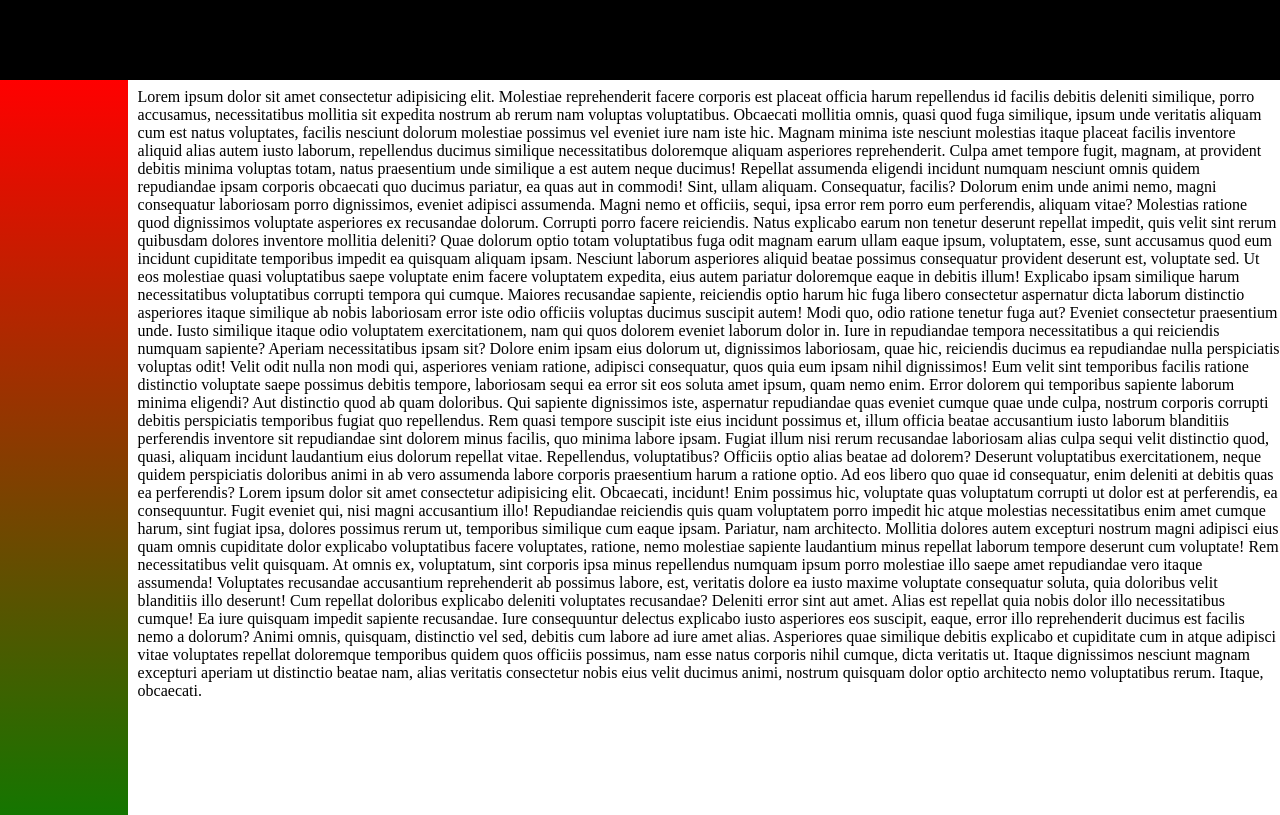
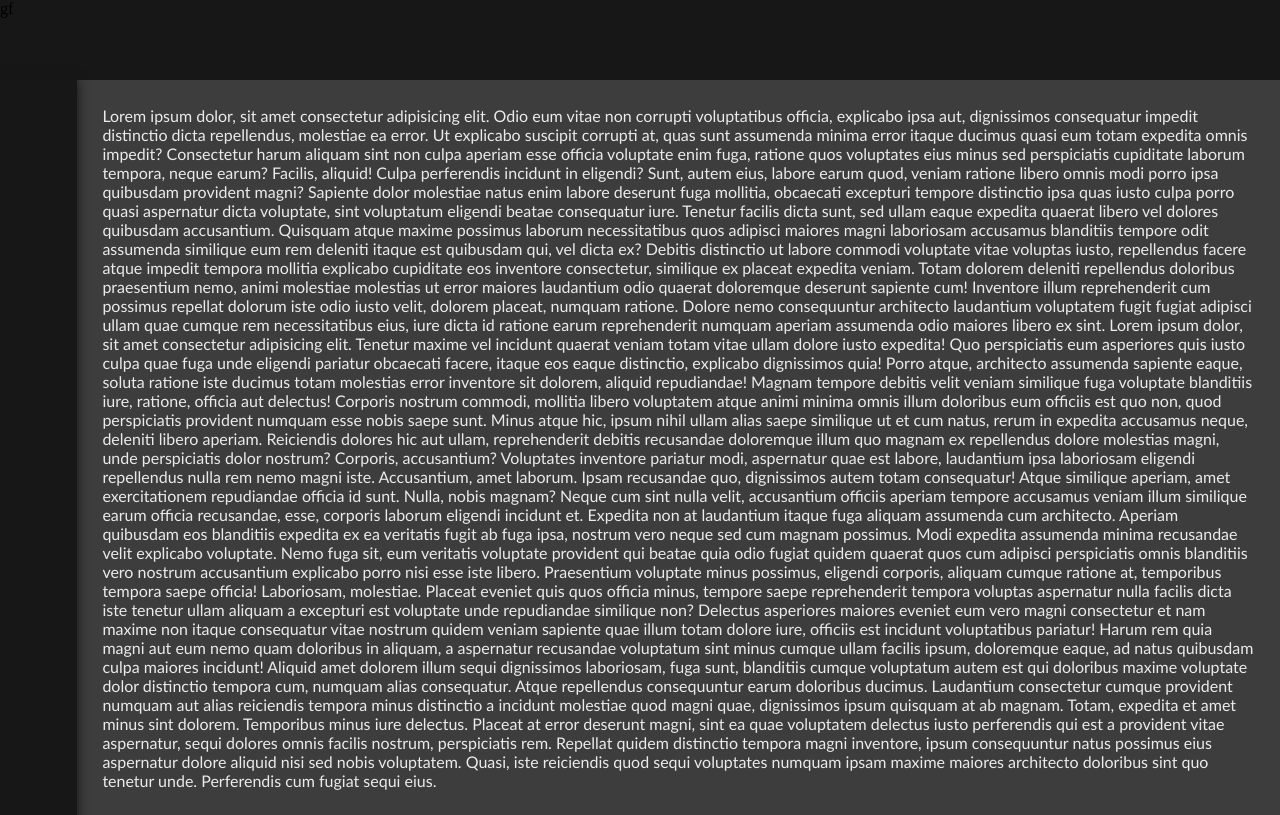
Before and after one commit to Apricitine/apricite, a Nuxt app: page / in a window 1280 px wide. Built offline with nearby package versions, Linux system fonts and the light colour scheme.

Commit message:
🖌️More Page Beautification🖌️

```diff
--- a/app.vue
+++ b/app.vue
@@ -27,10 +27,10 @@
 
 section.top-nav-container {
   height: 10vh;
+  min-height: 60px;
 }
 
 main.content {
-  margin-left: $sidebar-width + 0.75vw;
-  margin-top: 1vh;
+  height: 100%;
 }
 </style>
--- a/assets/sass/base.scss
+++ b/assets/sass/base.scss
@@ -1,5 +1,7 @@
 @import "@/assets/sass/mixins.scss";
 @import "@/assets/sass/variables.scss";
+
+$scrollbar-min-width: $gui-min - 42px;
 
 *, *::before, *::after {
   box-sizing: border-box;
@@ -10,6 +12,7 @@ body {
 }
 
 ::-webkit-scrollbar {
+  min-width: $scrollbar-min-width;
   width: $scrollbar-width;
 }
 
@@ -20,9 +23,13 @@ body {
 ::-webkit-scrollbar-thumb {
   background: $scrollbar-accent;
   border-radius: 12px;
-  width: $scrollbar-width - 0.5vw;
+  transition: background 1s;
+  background-clip: content-box;
+  border: ($scrollbar-width - calc($scrollbar-width * 0.75)) solid transparent;
+
+  &:hover {
+    background: $scrollbar-accent-hover;
+    background-clip: content-box;
+    border: ($scrollbar-width - calc($scrollbar-width * 0.7625)) solid transparent;
+  }
 }
-
-::-webkit-scrollbar-thumb:hover {
-  background: #555;
-}
--- a/assets/sass/mixins.scss
+++ b/assets/sass/mixins.scss
@@ -0,0 +1,11 @@
+@mixin page-base($bg-color: $accent-dark2) {
+  div.container {
+    background: $bg-color;
+    margin-left: max($sidebar-width, $gui-min);
+    height: 100%;
+
+    main {
+      padding: 2vw;
+    }
+  }
+}
--- a/components/Sidebar.vue
+++ b/components/Sidebar.vue
@@ -15,8 +15,10 @@
 
 
 aside.sidebar {
-  background: linear-gradient(red, green);
+  background: $accent-dark1;
+  box-shadow: 1px 0px 10px $accent-dark1;
   width: $sidebar-width;
+  min-width: $gui-min;
   height: 100%;
   position: fixed;
 }
--- a/pages/index.vue
+++ b/pages/index.vue
@@ -1,71 +1,82 @@
 <template>
-  <div class="sample-container">
-    Lorem ipsum dolor sit amet consectetur adipisicing elit. Molestiae reprehenderit facere corporis est placeat officia
-    harum repellendus id facilis debitis deleniti similique, porro accusamus, necessitatibus mollitia sit expedita
-    nostrum ab rerum nam voluptas voluptatibus. Obcaecati mollitia omnis, quasi quod fuga similique, ipsum unde
-    veritatis aliquam cum est natus voluptates, facilis nesciunt dolorum molestiae possimus vel eveniet iure nam iste
-    hic. Magnam minima iste nesciunt molestias itaque placeat facilis inventore aliquid alias autem iusto laborum,
-    repellendus ducimus similique necessitatibus doloremque aliquam asperiores reprehenderit. Culpa amet tempore fugit,
-    magnam, at provident debitis minima voluptas totam, natus praesentium unde similique a est autem neque ducimus!
-    Repellat assumenda eligendi incidunt numquam nesciunt omnis quidem repudiandae ipsam corporis obcaecati quo ducimus
-    pariatur, ea quas aut in commodi! Sint, ullam aliquam. Consequatur, facilis? Dolorum enim unde animi nemo, magni
-    consequatur laboriosam porro dignissimos, eveniet adipisci assumenda. Magni nemo et officiis, sequi, ipsa error rem
-    porro eum perferendis, aliquam vitae? Molestias ratione quod dignissimos voluptate asperiores ex recusandae dolorum.
-    Corrupti porro facere reiciendis. Natus explicabo earum non tenetur deserunt repellat impedit, quis velit sint rerum
-    quibusdam dolores inventore mollitia deleniti? Quae dolorum optio totam voluptatibus fuga odit magnam earum ullam
-    eaque ipsum, voluptatem, esse, sunt accusamus quod eum incidunt cupiditate temporibus impedit ea quisquam aliquam
-    ipsam. Nesciunt laborum asperiores aliquid beatae possimus consequatur provident deserunt est, voluptate sed. Ut eos
-    molestiae quasi voluptatibus saepe voluptate enim facere voluptatem expedita, eius autem pariatur doloremque eaque
-    in debitis illum! Explicabo ipsam similique harum necessitatibus voluptatibus corrupti tempora qui cumque. Maiores
-    recusandae sapiente, reiciendis optio harum hic fuga libero consectetur aspernatur dicta laborum distinctio
-    asperiores itaque similique ab nobis laboriosam error iste odio officiis voluptas ducimus suscipit autem! Modi quo,
-    odio ratione tenetur fuga aut? Eveniet consectetur praesentium unde. Iusto similique itaque odio voluptatem
-    exercitationem, nam qui quos dolorem eveniet laborum dolor in. Iure in repudiandae tempora necessitatibus a qui
-    reiciendis numquam sapiente? Aperiam necessitatibus ipsam sit? Dolore enim ipsam eius dolorum ut, dignissimos
-    laboriosam, quae hic, reiciendis ducimus ea repudiandae nulla perspiciatis voluptas odit! Velit odit nulla non modi
-    qui, asperiores veniam ratione, adipisci consequatur, quos quia eum ipsam nihil dignissimos! Eum velit sint
-    temporibus facilis ratione distinctio voluptate saepe possimus debitis tempore, laboriosam sequi ea error sit eos
-    soluta amet ipsum, quam nemo enim. Error dolorem qui temporibus sapiente laborum minima eligendi? Aut distinctio
-    quod ab quam doloribus. Qui sapiente dignissimos iste, aspernatur repudiandae quas eveniet cumque quae unde culpa,
-    nostrum corporis corrupti debitis perspiciatis temporibus fugiat quo repellendus. Rem quasi tempore suscipit iste
-    eius incidunt possimus et, illum officia beatae accusantium iusto laborum blanditiis perferendis inventore sit
-    repudiandae sint dolorem minus facilis, quo minima labore ipsam. Fugiat illum nisi rerum recusandae laboriosam alias
-    culpa sequi velit distinctio quod, quasi, aliquam incidunt laudantium eius dolorum repellat vitae. Repellendus,
-    voluptatibus? Officiis optio alias beatae ad dolorem? Deserunt voluptatibus exercitationem, neque quidem
-    perspiciatis doloribus animi in ab vero assumenda labore corporis praesentium harum a ratione optio. Ad eos libero
-    quo quae id consequatur, enim deleniti at debitis quas ea perferendis? Lorem ipsum dolor sit amet consectetur
-    adipisicing elit. Obcaecati, incidunt! Enim possimus hic, voluptate quas voluptatum corrupti ut dolor est at
-    perferendis, ea consequuntur. Fugit eveniet qui, nisi magni accusantium illo! Repudiandae reiciendis quis quam
-    voluptatem porro impedit hic atque molestias necessitatibus enim amet cumque harum, sint fugiat ipsa, dolores
-    possimus rerum ut, temporibus similique cum eaque ipsam. Pariatur, nam architecto. Mollitia dolores autem excepturi
-    nostrum magni adipisci eius quam omnis cupiditate dolor explicabo voluptatibus facere voluptates, ratione, nemo
-    molestiae sapiente laudantium minus repellat laborum tempore deserunt cum voluptate! Rem necessitatibus velit
-    quisquam. At omnis ex, voluptatum, sint corporis ipsa minus repellendus numquam ipsum porro molestiae illo saepe
-    amet repudiandae vero itaque assumenda! Voluptates recusandae accusantium reprehenderit ab possimus labore, est,
-    veritatis dolore ea iusto maxime voluptate consequatur soluta, quia doloribus velit blanditiis illo deserunt! Cum
-    repellat doloribus explicabo deleniti voluptates recusandae? Deleniti error sint aut amet. Alias est repellat quia
-    nobis dolor illo necessitatibus cumque! Ea iure quisquam impedit sapiente recusandae. Iure consequuntur delectus
-    explicabo iusto asperiores eos suscipit, eaque, error illo reprehenderit ducimus est facilis nemo a dolorum? Animi
-    omnis, quisquam, distinctio vel sed, debitis cum labore ad iure amet alias. Asperiores quae similique debitis
-    explicabo et cupiditate cum in atque adipisci vitae voluptates repellat doloremque temporibus quidem quos officiis
-    possimus, nam esse natus corporis nihil cumque, dicta veritatis ut. Itaque dignissimos nesciunt magnam excepturi
-    aperiam ut distinctio beatae nam, alias veritatis consectetur nobis eius velit ducimus animi, nostrum quisquam dolor
-    optio architecto nemo voluptatibus rerum. Itaque, obcaecati.
+  <div class="container">
+    <main>
+      Lorem ipsum dolor, sit amet consectetur adipisicing elit. Odio eum vitae non corrupti voluptatibus officia,
+      explicabo ipsa aut, dignissimos consequatur impedit distinctio dicta repellendus, molestiae ea error. Ut explicabo
+      suscipit corrupti at, quas sunt assumenda minima error itaque ducimus quasi eum totam expedita omnis impedit?
+      Consectetur harum aliquam sint non culpa aperiam esse officia voluptate enim fuga, ratione quos voluptates eius
+      minus sed perspiciatis cupiditate laborum tempora, neque earum? Facilis, aliquid! Culpa perferendis incidunt in
+      eligendi? Sunt, autem eius, labore earum quod, veniam ratione libero omnis modi porro ipsa quibusdam provident
+      magni? Sapiente dolor molestiae natus enim labore deserunt fuga mollitia, obcaecati excepturi tempore distinctio
+      ipsa quas iusto culpa porro quasi aspernatur dicta voluptate, sint voluptatum eligendi beatae consequatur iure.
+      Tenetur facilis dicta sunt, sed ullam eaque expedita quaerat libero vel dolores quibusdam accusantium. Quisquam
+      atque maxime possimus laborum necessitatibus quos adipisci maiores magni laboriosam accusamus blanditiis tempore
+      odit assumenda similique eum rem deleniti itaque est quibusdam qui, vel dicta ex? Debitis distinctio ut labore
+      commodi voluptate vitae voluptas iusto, repellendus facere atque impedit tempora mollitia explicabo cupiditate eos
+      inventore consectetur, similique ex placeat expedita veniam. Totam dolorem deleniti repellendus doloribus
+      praesentium nemo, animi molestiae molestias ut error maiores laudantium odio quaerat doloremque deserunt sapiente
+      cum! Inventore illum reprehenderit cum possimus repellat dolorum iste odio iusto velit, dolorem placeat, numquam
+      ratione. Dolore nemo consequuntur architecto laudantium voluptatem fugit fugiat adipisci ullam quae cumque rem
+      necessitatibus eius, iure dicta id ratione earum reprehenderit numquam aperiam assumenda odio maiores libero ex
+      sint. Lorem ipsum dolor, sit amet consectetur adipisicing elit. Tenetur maxime vel incidunt quaerat veniam totam
+      vitae ullam dolore iusto expedita! Quo perspiciatis eum asperiores quis iusto culpa quae fuga unde eligendi
+      pariatur obcaecati facere, itaque eos eaque distinctio, explicabo dignissimos quia! Porro atque, architecto
+      assumenda sapiente eaque, soluta ratione iste ducimus totam molestias error inventore sit dolorem, aliquid
+      repudiandae! Magnam tempore debitis velit veniam similique fuga voluptate blanditiis iure, ratione, officia aut
+      delectus! Corporis nostrum commodi, mollitia libero voluptatem atque animi minima omnis illum doloribus eum
+      officiis est quo non, quod perspiciatis provident numquam esse nobis saepe sunt. Minus atque hic, ipsum nihil
+      ullam alias saepe similique ut et cum natus, rerum in expedita accusamus neque, deleniti libero aperiam.
+      Reiciendis dolores hic aut ullam, reprehenderit debitis recusandae doloremque illum quo magnam ex repellendus
+      dolore molestias magni, unde perspiciatis dolor nostrum? Corporis, accusantium? Voluptates inventore pariatur
+      modi, aspernatur quae est labore, laudantium ipsa laboriosam eligendi repellendus nulla rem nemo magni iste.
+      Accusantium, amet laborum. Ipsam recusandae quo, dignissimos autem totam consequatur! Atque similique aperiam,
+      amet exercitationem repudiandae officia id sunt. Nulla, nobis magnam? Neque cum sint nulla velit, accusantium
+      officiis aperiam tempore accusamus veniam illum similique earum officia recusandae, esse, corporis laborum
+      eligendi incidunt et. Expedita non at laudantium itaque fuga aliquam assumenda cum architecto. Aperiam quibusdam
+      eos blanditiis expedita ex ea veritatis fugit ab fuga ipsa, nostrum vero neque sed cum magnam possimus. Modi
+      expedita assumenda minima recusandae velit explicabo voluptate. Nemo fuga sit, eum veritatis voluptate provident
+      qui beatae quia odio fugiat quidem quaerat quos cum adipisci perspiciatis omnis blanditiis vero nostrum
+      accusantium explicabo porro nisi esse iste libero. Praesentium voluptate minus possimus, eligendi corporis,
+      aliquam cumque ratione at, temporibus tempora saepe officia! Laboriosam, molestiae. Placeat eveniet quis quos
+      officia minus, tempore saepe reprehenderit tempora voluptas aspernatur nulla facilis dicta iste tenetur ullam
+      aliquam a excepturi est voluptate unde repudiandae similique non? Delectus asperiores maiores eveniet eum vero
+      magni consectetur et nam maxime non itaque consequatur vitae nostrum quidem veniam sapiente quae illum totam
+      dolore iure, officiis est incidunt voluptatibus pariatur! Harum rem quia magni aut eum nemo quam doloribus in
+      aliquam, a aspernatur recusandae voluptatum sint minus cumque ullam facilis ipsum, doloremque eaque, ad natus
+      quibusdam culpa maiores incidunt! Aliquid amet dolorem illum sequi dignissimos laboriosam, fuga sunt, blanditiis
+      cumque voluptatum autem est qui doloribus maxime voluptate dolor distinctio tempora cum, numquam alias
+      consequatur. Atque repellendus consequuntur earum doloribus ducimus. Laudantium consectetur cumque provident
+      numquam aut alias reiciendis tempora minus distinctio a incidunt molestiae quod magni quae, dignissimos ipsum
+      quisquam at ab magnam. Totam, expedita et amet minus sint dolorem. Temporibus minus iure delectus. Placeat at
+      error deserunt magni, sint ea quae voluptatem delectus iusto perferendis qui est a provident vitae aspernatur,
+      sequi dolores omnis facilis nostrum, perspiciatis rem. Repellat quidem distinctio tempora magni inventore, ipsum
+      consequuntur natus possimus eius aspernatur dolore aliquid nisi sed nobis voluptatem. Quasi, iste reiciendis quod
+      sequi voluptates numquam ipsam maxime maiores architecto doloribus sint quo tenetur unde. Perferendis cum fugiat
+      sequi eius.
+    </main>
   </div>
 </template>
 
 <script lang="ts" setup>
-import * as THREE from 'three';
+// import * as THREE from 'three';
 
-const threeScene = new THREE.Scene();
-const threeCamera = new THREE.PerspectiveCamera(70, window.innerWidth / window.innerHeight, 0.01, 10);
-threeCamera.position.z = 1;
+// const threeScene = new THREE.Scene();
+// const threeCamera = new THREE.PerspectiveCamera(70, window.innerWidth / window.innerHeight, 0.01, 10);
+// threeCamera.position.z = 1;
 
-const threeGeometry = new THREE.BoxGeometry(0.2);
+// const threeGeometry = new THREE.BoxGeometry(0.2);
 </script>
 
 <style lang="scss">
 @import "@/assets/sass/base.scss";
 @import "@/assets/sass/mixins.scss";
 @import "@/assets/sass/variables.scss";
+
+@include page-base();
+
+main {
+  color: $text-color1;
+  font-family: 'Trebuchet MS', 'Lucida Sans Unicode', 'Lucida Grande', 'Lucida Sans', Arial, sans-serif;
+}
+
 </style>
```
Also changed, not shown: assets/sass/variables.scss (+14 -4 lines).
